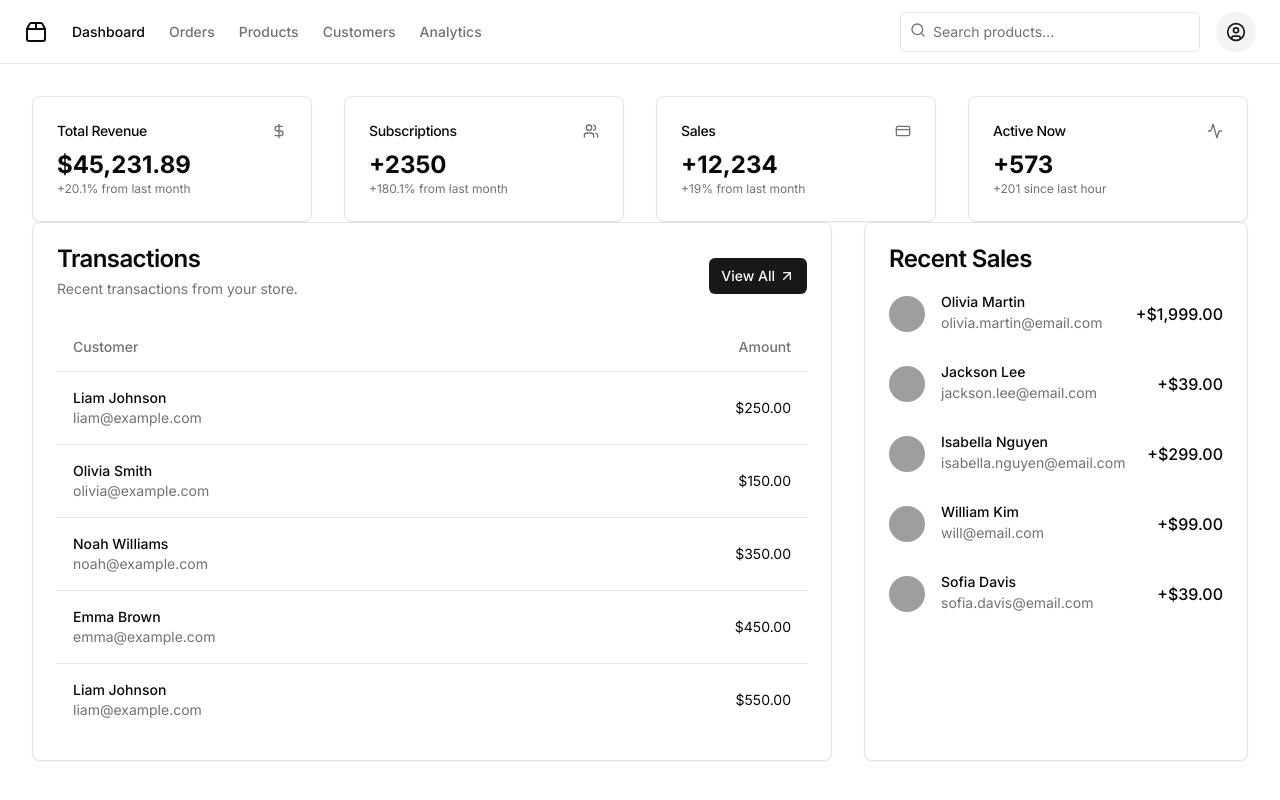
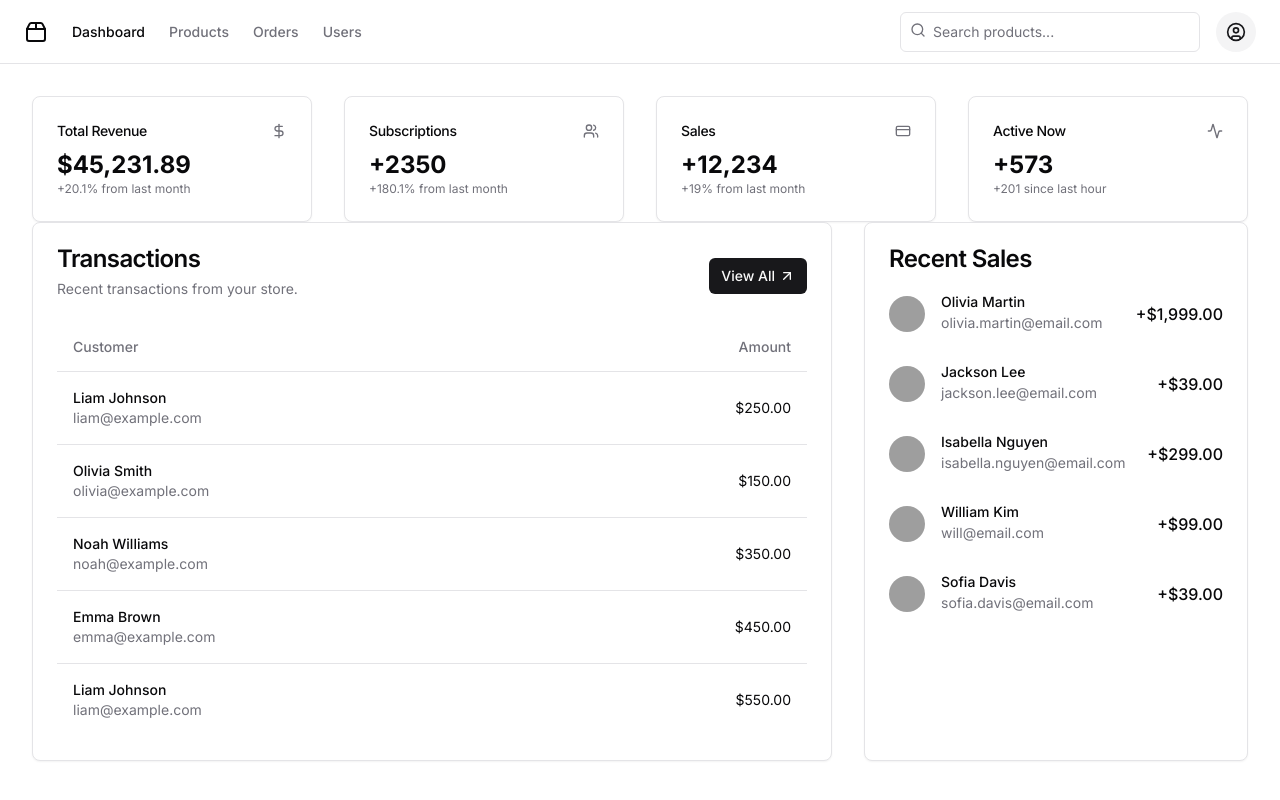
Before and after one commit to ashandileo/Asha-ShopEase, a Next.js app: page / in a window 1280 px wide. Built offline with nearby package versions, Linux system fonts and the light colour scheme; grey boxes are pictures that could not be loaded.

Commit message:
feat: adjust asha-menus

```diff
--- a/src/components/sections/dashboard-layout/DashboardLayout.tsx
+++ b/src/components/sections/dashboard-layout/DashboardLayout.tsx
@@ -1,4 +1,8 @@
+"use client";
+
 import Link from "next/link";
+import { usePathname } from "next/navigation";
+
 import { CircleUser, Menu, Package2, Search } from "lucide-react";
 
 import { Button } from "@/components/ui/button";
@@ -14,6 +18,31 @@ import { Input } from "@/components/ui/input";
 import { Sheet, SheetContent, SheetTrigger } from "@/components/ui/sheet";
 
 export function DashboardLayout({ children }: any) {
+  const pathname = usePathname();
+
+  const listMenu = [
+    {
+      name: "Dashboard",
+      link: "/",
+      color: "text-foreground",
+    },
+    {
+      name: "Products",
+      link: "/products",
+      color: "text-muted-foreground",
+    },
+    {
+      name: "Orders",
+      link: "/orders",
+      color: "text-muted-foreground",
+    },
+    {
+      name: "Users",
+      link: "/users",
+      color: "text-muted-foreground",
+    },
+  ];
+
   return (
     <div className="flex min-h-screen w-full flex-col">
       <header className="sticky top-0 flex h-16 items-center gap-4 border-b bg-background px-4 md:px-6">
@@ -25,36 +54,21 @@ export function DashboardLayout({ children }: any) {
             <Package2 className="h-6 w-6" />
             <span className="sr-only">Acme Inc</span>
           </Link>
-          <Link
-            href="#"
-            className="text-foreground transition-colors hover:text-foreground"
-          >
-            Dashboard
-          </Link>
-          <Link
-            href="#"
-            className="text-muted-foreground transition-colors hover:text-foreground"
-          >
-            Orders
-          </Link>
-          <Link
-            href="#"
-            className="text-muted-foreground transition-colors hover:text-foreground"
-          >
-            Products
-          </Link>
-          <Link
-            href="#"
-            className="text-muted-foreground transition-colors hover:text-foreground"
-          >
-            Customers
-          </Link>
-          <Link
-            href="#"
-            className="text-muted-foreground transition-colors hover:text-foreground"
-          >
-            Analytics
-          </Link>
+
+          {listMenu.map((menu, index) => {
+            const isActive = pathname === menu.link;
+            return (
+              <Link
+                key={index}
+                href={menu.link}
+                className={`${
+                  isActive ? "text-foreground" : "text-muted-foreground"
+                } transition-colors hover:text-foreground`}
+              >
+                {menu.name}
+              </Link>
+            );
+          })}
         </nav>
         <Sheet>
           <SheetTrigger asChild>
```
